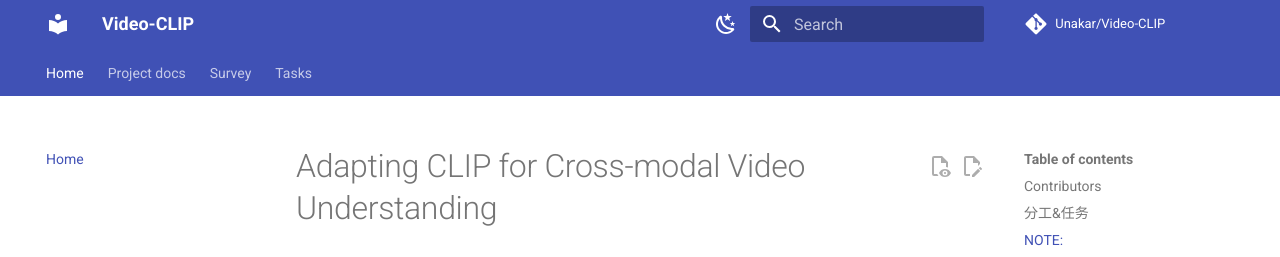
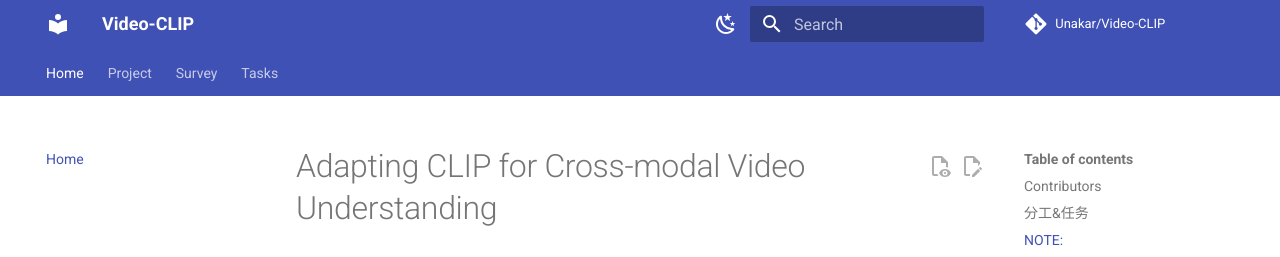
Before and after one commit to Unakar/Video-CLIP, an MkDocs documentation site: the page built from docs/index.md, in a window 1280 px wide and 1164 px high. Shown: the top 257 px of the window. Built offline with MkDocs 1.6.1 and Material for MkDocs 9.7.7, drawn with Linux system fonts in a browser that asks for light colours; comment, search, counter and statistics services are not loaded.

Commit message:
修复project bug

```diff
--- a/mkdocs.yaml
+++ b/mkdocs.yaml
@@ -8,8 +8,8 @@
 # Page tree
 nav:
   - Home: index.md
-  - Project docs:
-    - FrameworkDesign: project docs/项目设计.md
+  - Project:
+    - FrameworkDesign: project/项目设计.md
   - Survey:
     - CLIP4clip: survey/CLIP4clip.md
   - Tasks:
```
Also changed, not shown: docs/project/项目设计.md (renamed from docs/project docs/项目设计.md).
